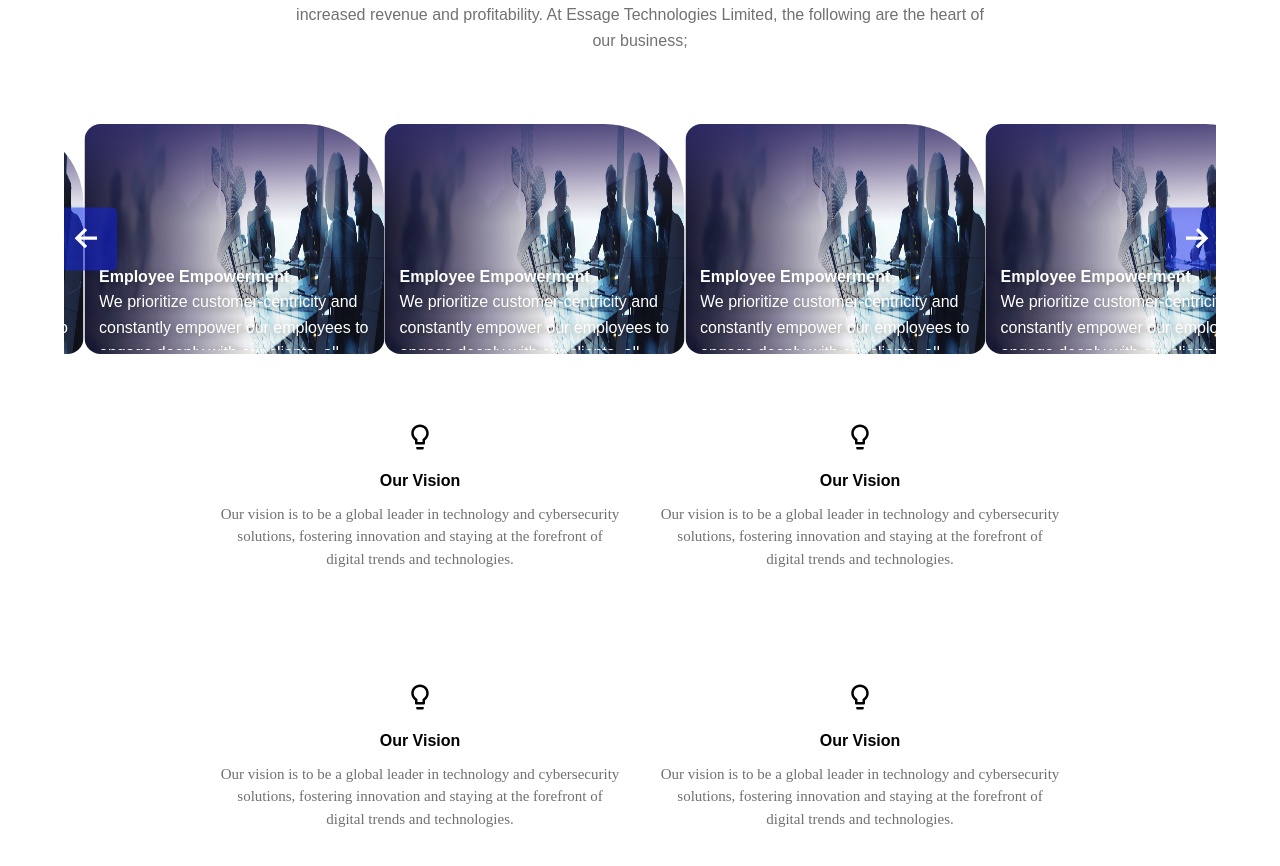
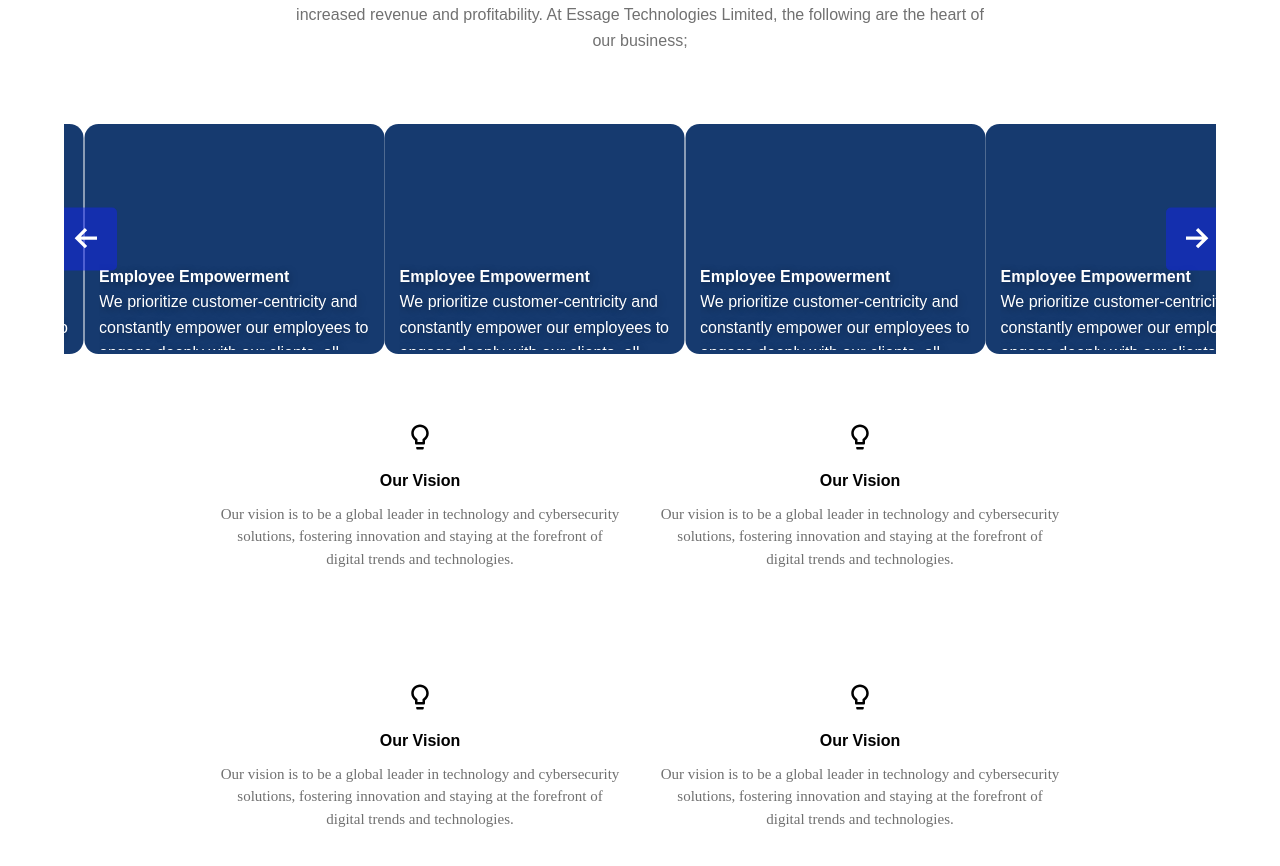
Before and after one commit to SHPrince1/siltech, a Next.js app: page /about in a window 1280 px wide. Shown: the part 988-1854 px from the top of the page. Built offline with nearby package versions, Linux system fonts and the light colour scheme.

Commit message:
image removed and bg color changed

```diff
--- a/src/app/components/about-us/card.jsx
+++ b/src/app/components/about-us/card.jsx
@@ -1,14 +1,14 @@
 import React from "react";
 import Image from "next/image";
 import style from "./styles/card.module.scss";
-import Images from '../about-us/images/abt-banner.jpg'
+// import Images from '../about-us/images/abt-banner.jpg'
 // import { GrFormNextLink } from "react-icons/gr";
 const Card = () => {
   return (
     <main>
       <div className={style.container}>
         <div className={style.imageDiv}>
-            <Image src={Images} alt="image" />
+            {/* <Image src={Images} alt="image" /> */}
         </div>
         <div className={style.textDiv}>
             <h4>
--- a/src/app/components/about-us/styles/card.module.scss
+++ b/src/app/components/about-us/styles/card.module.scss
@@ -14,7 +14,8 @@
   width: 300px;
   height: 230px;
   margin: 20px;
-  border-radius: 10px 100px 14px 14px;
+  background-color:$main-color;
+  border-radius: 14px;
 
   @media screen and (max-width:$breakpoint-sm) {
     width: 100%;
```
